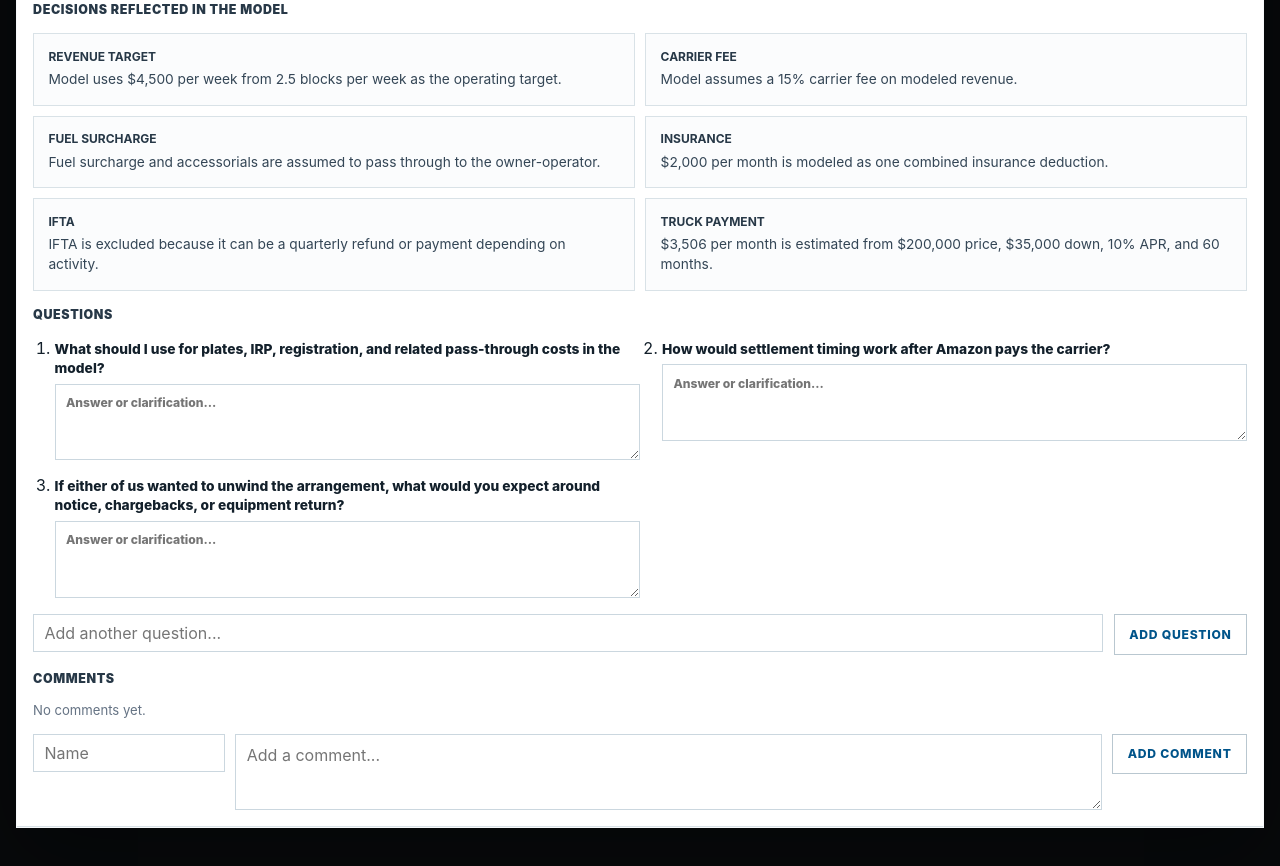
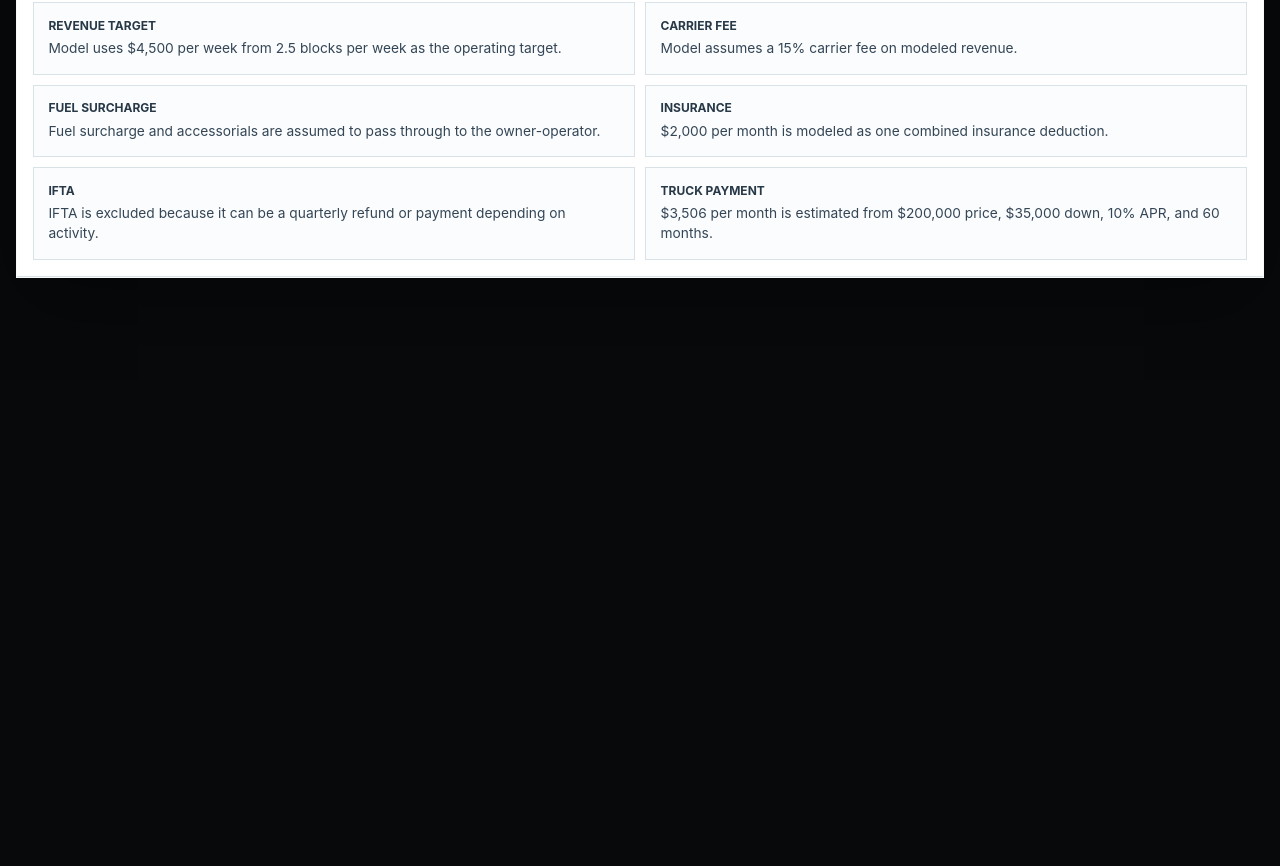
Before and after one commit to arisnow/ttss, a Next.js app: page /owner-operator in a window 1280 px wide. Shown: the part 2897-3763 px from the top of the page. After the commit the page ends 3277 px from the top, so only its background shows below. Built offline with nearby package versions, Linux system fonts and the light colour scheme.

Commit message:
Remove owner dashboard collaboration sections

```diff
--- a/src/App.css
+++ b/src/App.css
@@ -801,9 +801,7 @@ h2 {
 }
 
 .owner-tool-head button,
-.owner-version-card button,
-.owner-inline-form button,
-.owner-comment-form button {
+.owner-version-card button {
   min-height: 2.55rem;
   padding: 0 0.9rem;
   border: 1px solid rgba(255, 255, 255, 0.16);
@@ -897,8 +895,7 @@ h2 {
 }
 
 .owner-version-card label,
-.owner-assumption-group label,
-.owner-question-list label {
+.owner-assumption-group label {
   display: grid;
   gap: 0.35rem;
   color: #4c5f6e;
@@ -931,9 +928,7 @@ h2 {
   padding: 0.65rem;
 }
 
-.owner-version-card button,
-.owner-inline-form button,
-.owner-comment-form button {
+.owner-version-card button {
   color: #00548a;
   border-color: #b9c7d0;
   background: #fff;
@@ -1060,8 +1055,7 @@ h2 {
   gap: 0.65rem;
 }
 
-.owner-note-card,
-.owner-comment {
+.owner-note-card {
   padding: 0.9rem;
   border: 1px solid #d9e2e7;
   background: #fbfcfd;
@@ -1075,59 +1069,10 @@ h2 {
   text-transform: uppercase;
 }
 
-.owner-note-card p,
-.owner-comment p {
+.owner-note-card p {
   color: #344656;
   font-size: 0.86rem;
   line-height: 1.45;
-}
-
-.owner-question-list {
-  display: grid;
-  grid-template-columns: repeat(2, minmax(0, 1fr));
-  gap: 0.9rem 1.4rem;
-  margin: 0;
-  padding-left: 1.35rem;
-}
-
-.owner-question-list span {
-  color: #13202b;
-  font-size: 0.86rem;
-  line-height: 1.4;
-}
-
-.owner-inline-form,
-.owner-comment-form {
-  display: grid;
-  gap: 0.65rem;
-}
-
-.owner-inline-form {
-  grid-template-columns: minmax(0, 1fr) auto;
-}
-
-.owner-comment-form {
-  grid-template-columns: minmax(8rem, 12rem) minmax(0, 1fr) auto;
-  align-items: start;
-}
-
-.owner-comments {
-  display: grid;
-  gap: 0.65rem;
-}
-
-.owner-comment header {
-  display: flex;
-  align-items: center;
-  justify-content: space-between;
-  gap: 1rem;
-  margin-bottom: 0.4rem;
-}
-
-.owner-comment time,
-.owner-empty {
-  color: #657384;
-  font-size: 0.82rem;
 }
 
 @media (max-width: 1280px) {
@@ -1231,13 +1176,7 @@ h2 {
   }
 
   .owner-decision-grid,
-  .owner-notes-grid,
-  .owner-question-list {
-    grid-template-columns: 1fr;
-  }
-
-  .owner-inline-form,
-  .owner-comment-form {
+  .owner-notes-grid {
     grid-template-columns: 1fr;
   }
 }
--- a/src/owner-operator/OwnerOperatorDashboard.tsx
+++ b/src/owner-operator/OwnerOperatorDashboard.tsx
@@ -47,9 +47,6 @@ const ownerFields: FieldDef[] = [
 export function OwnerOperatorDashboard() {
   const [state, setState] = useState<ModelState>(() => loadLocalState())
   const [modelName, setModelName] = useState(() => activeVersion(state)?.name || 'Base case')
-  const [newQuestion, setNewQuestion] = useState('')
-  const [commentAuthor, setCommentAuthor] = useState('')
-  const [commentBody, setCommentBody] = useState('')
   const output = useMemo(() => calculateOwnerOperatorModel(state.blockCostModel), [state.blockCostModel])
 
   useEffect(() => {
@@ -81,50 +78,6 @@ export function OwnerOperatorDashboard() {
     const nextState = saveVersion(state, modelName, state.blockCostModel)
     setState(nextState)
     setModelName(activeVersion(nextState)?.name || modelName)
-  }
-
-  function updateAnswer(questionId: string, answer: string) {
-    setState(
-      normalizeModelState({
-        ...state,
-        questionAnswers: {
-          ...state.questionAnswers,
-          [questionId]: answer,
-        },
-      }),
-    )
-  }
-
-  function addQuestion() {
-    const text = newQuestion.trim()
-    if (!text) return
-    setState(
-      normalizeModelState({
-        ...state,
-        questions: [...state.questions, { id: `q${Date.now()}`, text }],
-      }),
-    )
-    setNewQuestion('')
-  }
-
-  function addComment() {
-    const body = commentBody.trim()
-    if (!body) return
-    setState(
-      normalizeModelState({
-        ...state,
-        comments: [
-          ...state.comments,
-          {
-            id: `comment-${Date.now()}`,
-            author: commentAuthor.trim(),
-            body,
-            createdAt: new Date().toISOString(),
-          },
-        ],
-      }),
-    )
-    setCommentBody('')
   }
 
   function resetModel() {
@@ -220,33 +173,10 @@ export function OwnerOperatorDashboard() {
 
           <section className="owner-statement-section">
             <header>
-              <h4>Working Decisions & Outstanding Items</h4>
-              <p>Local notes for the carrier discussion and consultation prep.</p>
+              <h4>Model Notes</h4>
+              <p>Key assumptions reflected in the lease-on settlement view.</p>
             </header>
-            <h5>Decisions reflected in the model</h5>
             <Notes model={state.blockCostModel} output={output} />
-            <h5>Questions</h5>
-            <QuestionList state={state} onAnswer={updateAnswer} />
-            <div className="owner-inline-form">
-              <input
-                value={newQuestion}
-                onChange={(event) => setNewQuestion(event.target.value)}
-                placeholder="Add another question..."
-                maxLength={240}
-              />
-              <button type="button" onClick={addQuestion}>
-                Add question
-              </button>
-            </div>
-            <h5>Comments</h5>
-            <Comments comments={state.comments} />
-            <div className="owner-comment-form">
-              <input value={commentAuthor} onChange={(event) => setCommentAuthor(event.target.value)} placeholder="Name" maxLength={40} />
-              <textarea value={commentBody} onChange={(event) => setCommentBody(event.target.value)} placeholder="Add a comment..." maxLength={1000} rows={2} />
-              <button type="button" onClick={addComment}>
-                Add comment
-              </button>
-            </div>
           </section>
         </section>
       </div>
@@ -356,50 +286,6 @@ function Notes({
   )
 }
 
-function QuestionList({
-  state,
-  onAnswer,
-}: {
-  state: ModelState
-  onAnswer: (questionId: string, answer: string) => void
-}) {
-  if (state.questions.length === 0) return <p className="owner-empty">No open questions.</p>
-  return (
-    <ol className="owner-question-list">
-      {state.questions.map((question) => (
-        <li key={question.id}>
-          <label>
-            <span>{question.text}</span>
-            <textarea
-              value={state.questionAnswers[question.id] || ''}
-              onChange={(event) => onAnswer(question.id, event.target.value)}
-              rows={3}
-              placeholder="Answer or clarification..."
-            />
-          </label>
-        </li>
-      ))}
-    </ol>
-  )
-}
-
-function Comments({ comments }: { comments: ModelState['comments'] }) {
-  if (comments.length === 0) return <p className="owner-empty">No comments yet.</p>
-  return (
-    <div className="owner-comments">
-      {comments.map((comment) => (
-        <article className="owner-comment" key={comment.id}>
-          <header>
-            <strong>{comment.author || 'Comment'}</strong>
-            <time>{formatCommentTime(comment.createdAt)}</time>
-          </header>
-          <p>{comment.body}</p>
-        </article>
-      ))}
-    </div>
-  )
-}
-
 function loadLocalState(): ModelState {
   if (typeof window === 'undefined') return normalizeModelState({})
   try {
@@ -425,14 +311,3 @@ function syncActiveVersion(state: ModelState): ModelState {
     updatedAt: now,
   })
 }
-
-function formatCommentTime(value: string) {
-  const date = new Date(value)
-  if (Number.isNaN(date.getTime())) return ''
-  return date.toLocaleString(undefined, {
-    month: 'short',
-    day: 'numeric',
-    hour: 'numeric',
-    minute: '2-digit',
-  })
-}
```
